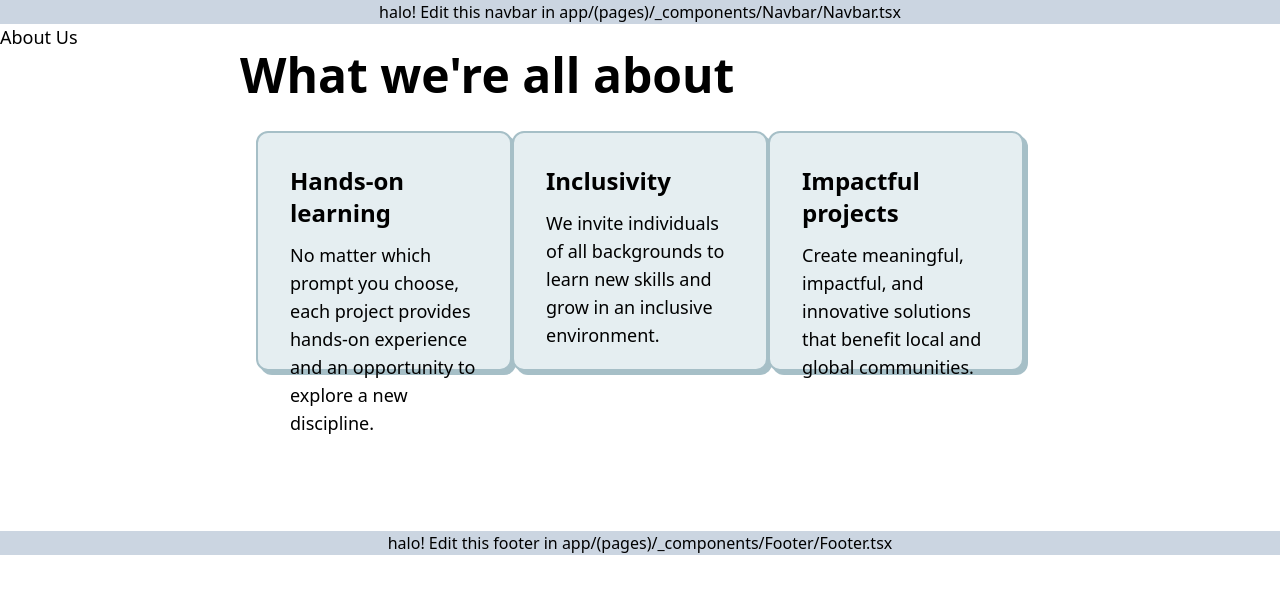
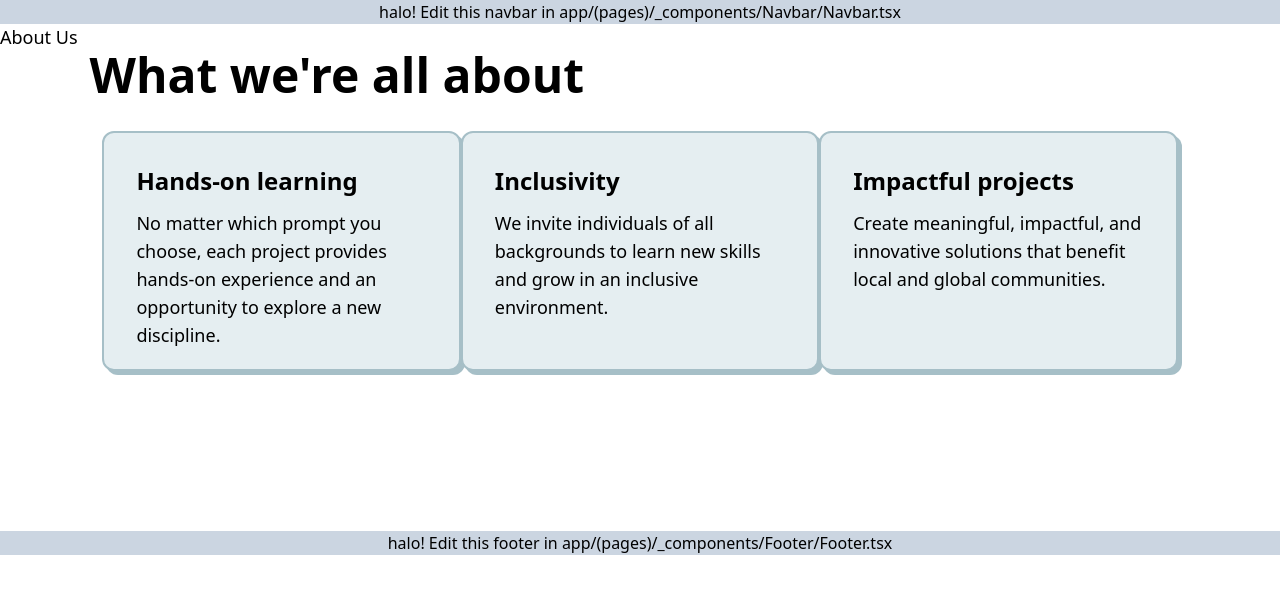
Before and after one commit to HackDavis/website-2026, a Next.js app: page /about-us in a window 1280 px wide. Shown: the top 594 px of the page. Built offline with nearby package versions, Linux system fonts and the light colour scheme.

Commit message:
Change folders and rename AllAbout section

```diff
--- a/app/(pages)/_components/About/About.tsx
+++ b/app/(pages)/about-us/_components/AllAbout/AllAbout.tsx
@@ -1,13 +1,13 @@
 import Image from "next/image";
 
-export default function About() {
+export default function AllAbout() {
   return (
     <div className="flex flex-col gap-8 text-center bg-background border-black pb-40">
       <div className="text-left">
-        <h1 className="px-60 font-bold leading-none">What we're all about</h1>
+        <h1 className="px-[7%] font-bold leading-none">What we're all about</h1>
       </div>
 
-      <div className="box flex flex-row justify-between px-64">
+      <div className="box flex flex-row justify-between px-[8%]">
         <div className="box relative flex flex-col w-96 h-60 border-2 border-shadow rounded-xl shadow-card p-8 bg-secondary gap-3 group">
           <h2 className="relative text-2xl text-left font-bold z-10">
             Hands-on learning
--- a/app/(pages)/about-us/page.tsx
+++ b/app/(pages)/about-us/page.tsx
@@ -1,7 +1,10 @@
+import AllAbout from "./_components/AllAbout/AllAbout";
+
 export default function AboutUs() {
   return (
     <div>
       <p>About Us</p>
+      <AllAbout />
     </div>
   );
 }
--- a/app/(pages)/layout.tsx
+++ b/app/(pages)/layout.tsx
@@ -1,10 +1,9 @@
-import type { Metadata } from 'next';
-import '@globals/styles/globals.scss';
-import metadataJSON from '@app/(pages)/_globals/metadata.json';
-import fonts from './_globals/fonts';
-import Navbar from '@app/(pages)/_components/Navbar/Navbar';
-import Footer from '@app/(pages)/_components/Footer/Footer';
-import About from '@app/(pages)/_components/About/About';
+import type { Metadata } from "next";
+import "@globals/styles/globals.scss";
+import metadataJSON from "@app/(pages)/_globals/metadata.json";
+import fonts from "./_globals/fonts";
+import Navbar from "@app/(pages)/_components/Navbar/Navbar";
+import Footer from "@app/(pages)/_components/Footer/Footer";
 
 export const metadata: Metadata = metadataJSON;
 
@@ -18,7 +17,6 @@ export default function RootLayout({
       <body className={`${fonts} antialiased`}>
         <Navbar />
         {children}
-        <About />
         <Footer />
       </body>
     </html>
```
